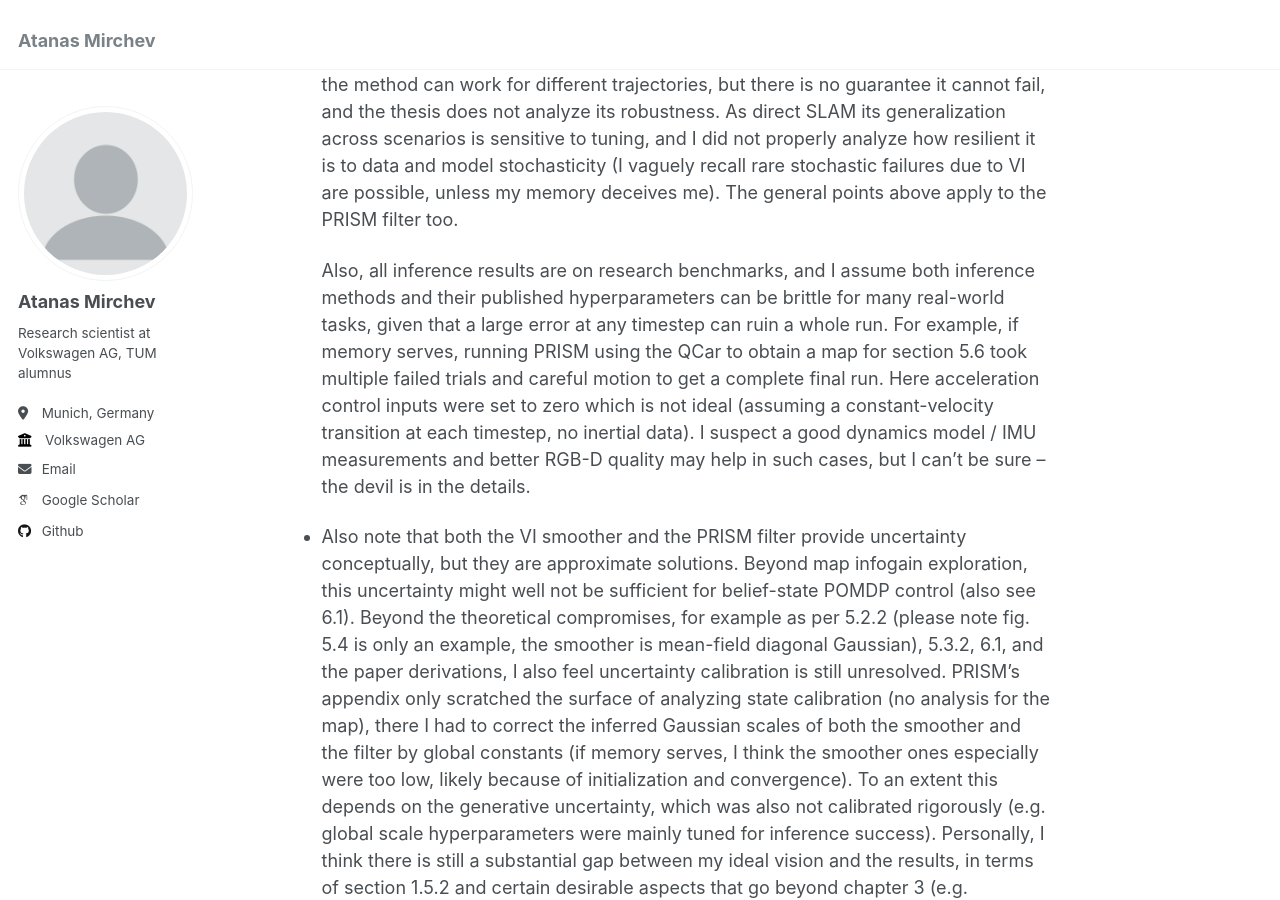
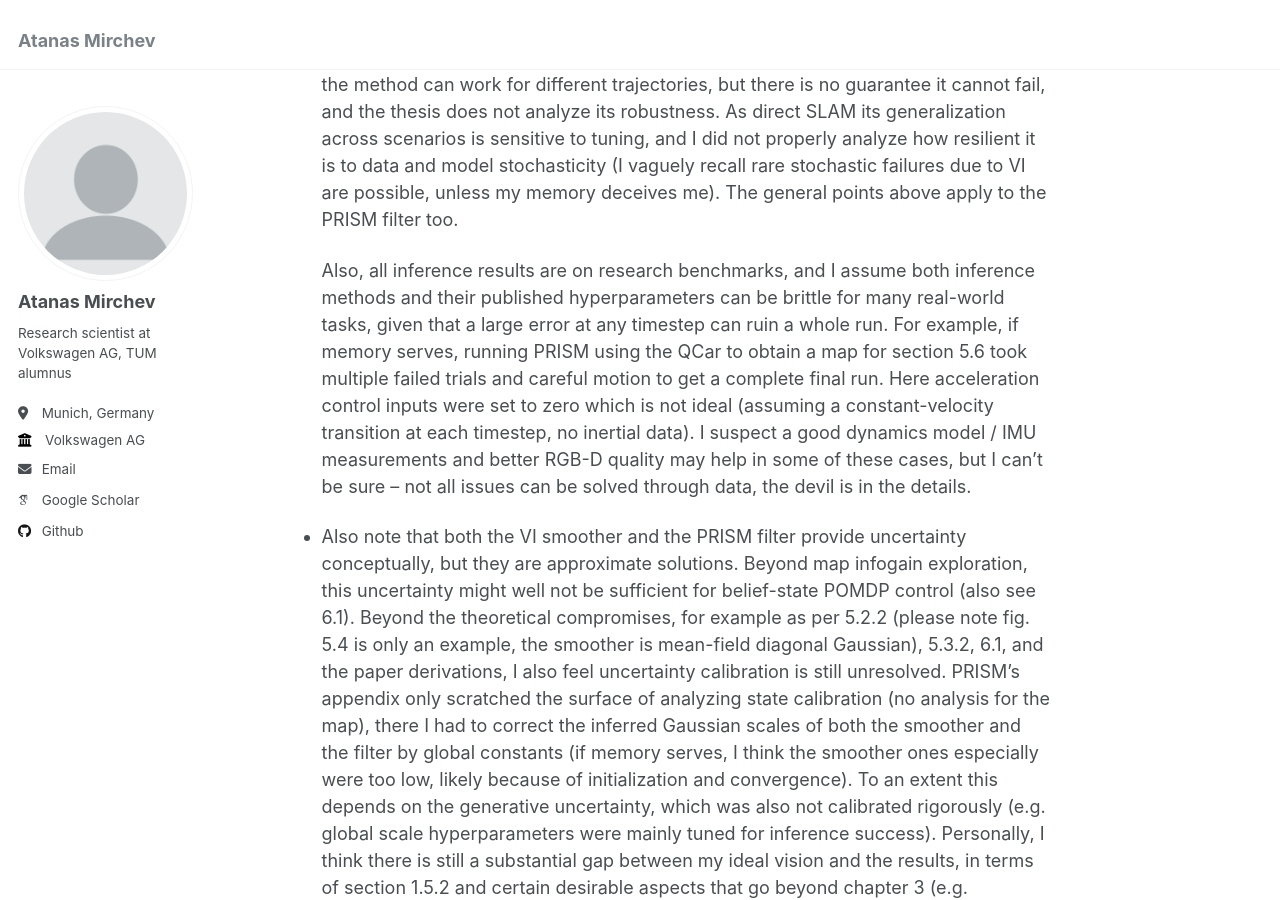
Before and after one commit to atanasmirchev/atanasmirchev.github.io, a Jekyll site: the page built from _pages/about.md, in a window 1280 px wide and 900 px high, scrolled down 422 px. Built offline with Jekyll 4.4.1, drawn with Linux system fonts in a browser that asks for light colours; some web fonts are replaced.

Commit message:
Adjust phrasing a bit.

```diff
--- a/_pages/about.md
+++ b/_pages/about.md
@@ -22,7 +22,7 @@ The general points above apply to the PRISM filter too.
     Also, all inference results are on research benchmarks, and I assume both inference methods and their published hyperparameters can be brittle for many real-world tasks, given that a large error at any timestep can ruin a whole run.
     For example, if memory serves, running PRISM using the QCar to obtain a map for section 5.6 took multiple failed trials and careful motion to get a complete final run.
     Here acceleration control inputs were set to zero which is not ideal (assuming a constant-velocity transition at each timestep, no inertial data).
-    I suspect a good dynamics model / IMU measurements and better RGB-D quality may help in such cases, but I can't be sure -- the devil is in the details.
+    I suspect a good dynamics model / IMU measurements and better RGB-D quality may help in some of these cases, but I can't be sure -- not all issues can be solved through data, the devil is in the details.
 
 - Also note that both the VI smoother and the PRISM filter provide uncertainty conceptually, but they are approximate solutions. Beyond map infogain exploration, this uncertainty might well not be sufficient for belief-state POMDP control (also see 6.1).
 Beyond the theoretical compromises, for example as per 5.2.2 (please note fig. 5.4 is only an example, the smoother is mean-field diagonal Gaussian), 5.3.2, 6.1, and the paper derivations, I also feel uncertainty calibration is still unresolved.
```
